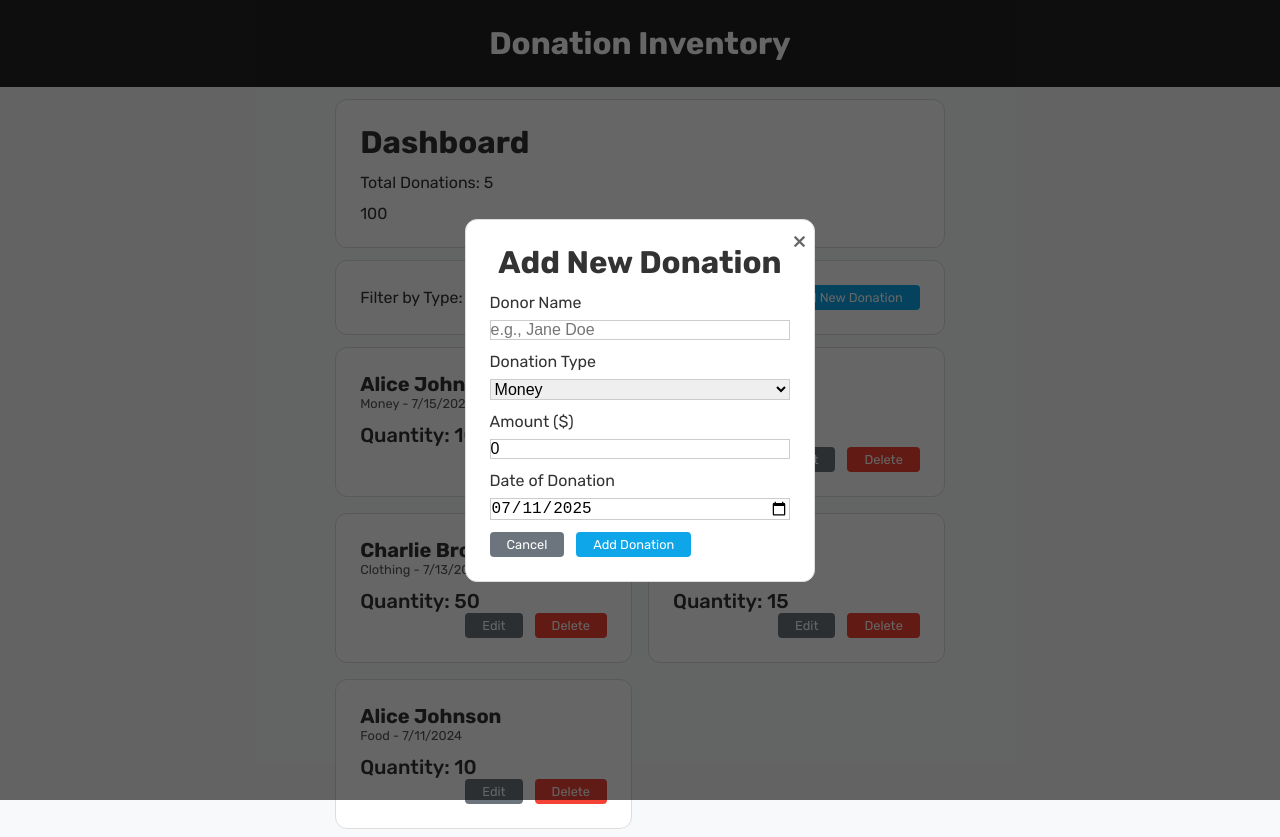
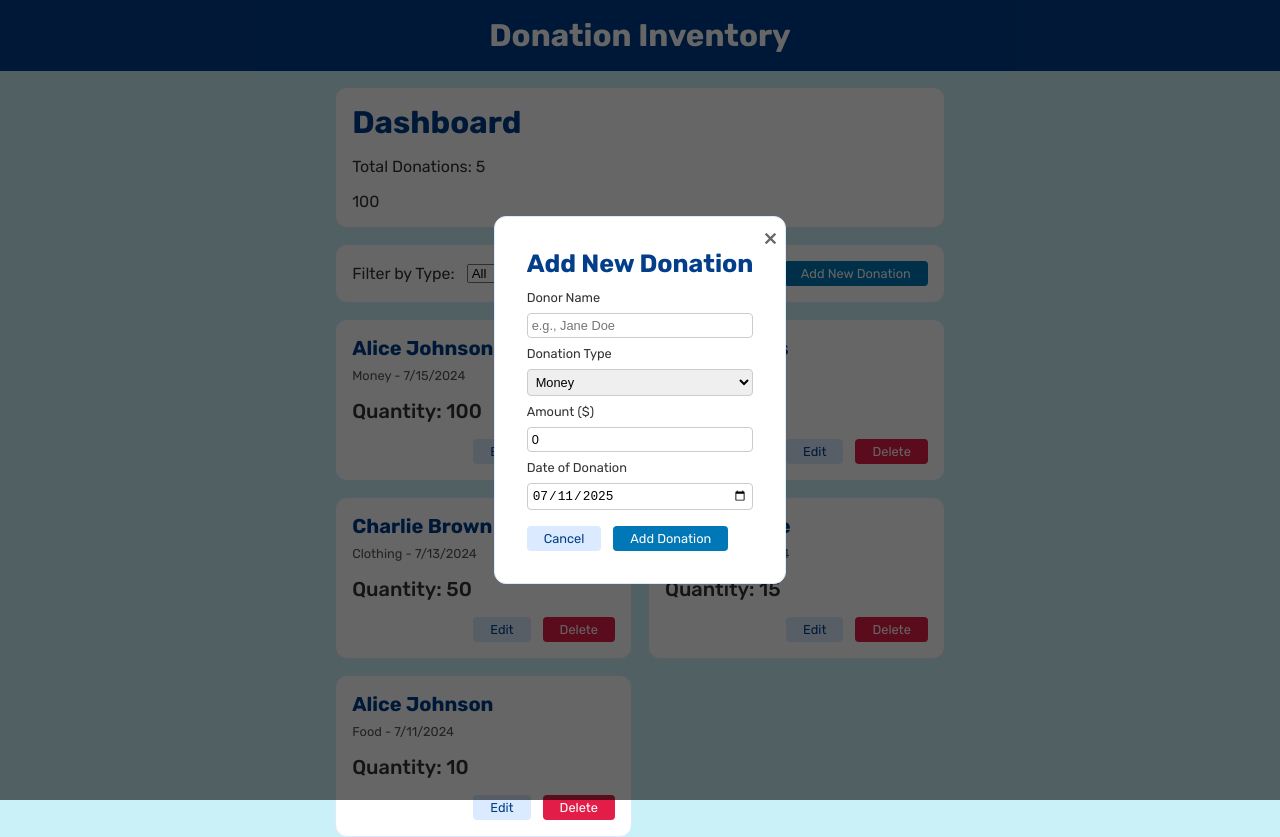
Before and after one commit to ganeshreddychimmula/animal-shelter-donation-inventory, a React (Vite) app: page / in a window 1280 px wide. Both pictures are taken after a click on the button "Add New Donation". Built offline with nearby package versions, Linux system fonts and the light colour scheme.

Commit message:
Add a pallete

```diff
--- a/src/App.jsx
+++ b/src/App.jsx
@@ -98,7 +98,7 @@ function App() {
       <div className="l-grid">
         {filteredDonations.map((donation) => (
           <div key={donation.id} className="l-box l-stack">
-            <div className="b-donation-item__header">
+            <div className=" l-stack b-donation-item__header">
               <h3>{donation.donorName}</h3>
               <p className="b-donation-item__meta">
                 {donation.type} - {new Date(donation.date).toLocaleDateString()}
@@ -109,7 +109,7 @@ function App() {
             </p>
             <div
               className="l-cluster"
-              style={{ "--cluster-justify": "flex-end", marginTop: "auto" }}
+              style={{ "--cluster-justify": "flex-end" }}
             >
               <button
                 className="b-button b-button--secondary"
@@ -134,7 +134,7 @@ function App() {
   return (
     <div className="l-stack" style={{"--stack-space": "0"}}>
       <Header />
-      <main className="l-stack l-center" style={{"--stack-space": "var(--space-s2)"}}>
+      <main className="l-stack l-center">
         <Modal isOpen={isModalOpen} onClose={handleCloseModal}>
           <DonationForm
             onSubmit={(donation) => {
@@ -179,7 +179,7 @@ function App() {
           </div>
           <button
             onClick={handleOpenModal}
-            className="b-button"
+            className="b-button b-button--primary"
           >
             Add New Donation
           </button>
--- a/src/assets/css/block.css
+++ b/src/assets/css/block.css
@@ -1,5 +1,13 @@
 header.b-header{
     border-radius: 0;
+}
+
+header div h2{
+    color: var(--color-light, #fff);
+}
+
+main {
+    --stack-space: var(--s0);
 }
 
 /* --- Button Block --- */
@@ -7,7 +15,7 @@ header.b-header{
   padding: var(--s-3) var(--s0);
   border-radius: var(--s-3);
   background-color: var(--primary-color);
-  color: #fff;
+  color:var(--primary-button-text-color);
   font-weight: 400;
   border: var(--border-thin) solid transparent;
   text-align: center;
@@ -15,17 +23,32 @@ header.b-header{
 }
 
 .b-button:hover {
-  opacity: 0.6;
+    opacity: 60%;
+}
+
+.b-button--primary:hover {
+  background-color: var(--color-dark);
+  opacity: 100%;
 }
 
 .b-button--secondary {
-  background-color: #6c757d; /* Gray */
+  background-color: var(--border-color); /* Gray */
+    color: var(--text-primary);
+}
+
+.b-button--secondary:hover{
+  background-color: var(--text-primary); /* Gray */
+    color: var(--border-color);
 }
 
 .b-button--danger {
-    background-color: #f44336; /* Red */
+  background-color: var(--destructive); /* red */
 }
 
+.b-modal{
+    position:relative;
+    --box-padding:var(--s2);
+}
 /* --- Modal Close Button --- */
 .b-modal-close-button {
   position: absolute;
@@ -46,31 +69,37 @@ header.b-header{
     /* Layout is handled by l-stack */
 }
 
-.b-donation-form h2 {
+.b-donation-form h3 {
     margin-bottom: var(--s-1);
     text-align: center;
 }
 
 .b-form-donation__field {
+    --stack-space: var(--s-2);
+}
+
+.b-form-donation__field label {
+    display: block;
+    font-size: var(--font--1);
 }
 
 .b-donation-form__input {
     --stack-space: var(--s-2);
-    padding: var(--s-4);
+    padding: var(--s-3);
     border: var(--border-thin) solid #ccc;
-    border-radius: var(--s-4);
-    font-size: var(--font-0);
+    border-radius: var(--s-3);
+    font-size: var(--font--1);
     width: 100%;;
 }
 
 .b-donation-form__input:focus {
     outline: none;
-    border-color: var(--primary-color);
-    box-shadow: 0 0 0 1px var(--primary-focus-ring-color);
+    border-color: var(--secondary);
+    box-shadow: 0 0 0 1px var(--secondary);
 }
 
 .b-donation-form__error {
-    color: #dc3545; /* Red */
+    color: var(--des); /* Red */
     background-color: #f8d7da; /* Light red */
     border: var(--border-thin) solid #f5c2c7;
     padding: var(--s0);
@@ -80,12 +109,20 @@ header.b-header{
 /* --- Filters Block (Aesthetics only) --- */
 .b-filters__select {
     padding: var(--space-1);
-    border: var(--border-thin) solid #ccc;
+    border: var(--border-thin) solid var(--border-color);
     border-radius: var(--s-2);
     min-width: 150px;
 }
 
+.b-filters__select:last-child {
+    border-bottom: 1px solid var(--border-color);
+}
+
 /* --- Donation Item Block (Aesthetics only) --- */
+.b-donation-item__header{
+ --stack-space: var(--s-2)
+}
+
 .b-donation-item__header h3 {
     font-size: var(--font-1);
 }
--- a/src/assets/css/global.css
+++ b/src/assets/css/global.css
@@ -62,15 +62,34 @@
 /* Design Tokens & Axioms */
 :root {
   --font-family-rubik: "Rubik", sans-serif;
-  --primary-color: #0ea5e9; /* sky-500 */
-  --primary-focus-ring-color: rgba(14, 165, 233, 0.5);
+  --primary-color: #0077B6;
+  --primary-dark: #023E8A;/* For hover states */
+    /* Highlights / Secondary states */
+  --secondary: #90E0EF;
+    /* Destructive Color (for delete actions) - IMPORTANT */
+  --destructive: #e11d48; /* A standard, clear red */
+
+  /* Neutrals & Backgrounds */
+  --bg-main: #CAF0F8;        /* Main page background (Pale Blue) */
+  --bg-surface: #ffffff;     /* Card and modal background (White) */
+  --text-primary: #023E8A;   /* Main text color (Dark Blue) */
+  --text-on-primary: #ffffff;/* White text for buttons */
+  --border-color: #dbeafe;   /* A very light blue for borders */
+
+  --primary-text-color: var(--text-primary);
+  --primary-focus-ring-color: var(--primary-color);
+  --primary-button-color: var(--primary-color);
+  --primary-button-text-color: var(--text-on-primary);
+    --color-light: var(--bg-surface, #ffffff);
+  --color-dark: var(--primary-dark, #023E8A);
+  --color-border: var(--border-color, #dbeafe);
   --border-thin: 1px;
-  --color-light: #fff;
-  --color-dark: #222;
-  --color-border: #ddd;
+
   --measure: 60ch; /* Readability axiom */
   --cluster-gap: var(--s-1); /* Default gap for clusters */
   --grid-min-item-size: 20ch;
+  --stack-space: var(--s-1); /* Default space between stack items */
+  --box-padding: var(--s0);
 }
 
 html, body{
@@ -80,7 +99,7 @@ html, body{
 }
 
 body{
-  background-color: #f8f9fa;
+  background-color: var(--bg-main);
   color: #333;
 }
 
@@ -97,6 +116,10 @@ p, li, blockquote {
 h1, h2, h3, h4, h5, h6 {
     font-weight: 700;
     max-inline-size: var(--measure);
+}
+
+h1, h2, h3 {
+  color: var(--primary-text-color);
 }
 
 h1 { font-size: var(--font-4); }
--- a/src/components/DonationFom.jsx
+++ b/src/components/DonationFom.jsx
@@ -43,7 +43,7 @@ const DonationForm = ({ onSubmit, onClose, initialData }) => {
 
   return (
     <form onSubmit={handleSubmit} className="l-stack b-donation-form">
-      <h2>{initialData ? "Edit Donation" : "Add New Donation"}</h2>
+      <h3>{initialData ? "Edit Donation" : "Add New Donation"}</h3>
       {error && <p className="b-donation-form__error">{error}</p>}
 
       <div className="l-stack b-form-donation__field">
@@ -114,7 +114,7 @@ const DonationForm = ({ onSubmit, onClose, initialData }) => {
         <button type="button" onClick={onClose} className="b-button b-button--secondary">
           Cancel
         </button>
-        <button type="submit" className="b-button">
+        <button type="submit" className="b-button b-button--primary">
           {initialData ? "Update" : "Add"} Donation
         </button>
       </div>
--- a/src/components/Modal.jsx
+++ b/src/components/Modal.jsx
@@ -19,7 +19,7 @@ const Modal = ({ isOpen, onClose, children }) => {
 
   return (
     <div className="l-imposter" onClick={onClose}>
-      <div className="l-box" style={{position: 'relative'}} onClick={(e) => e.stopPropagation()}>
+      <div className="l-box b-modal"  onClick={(e) => e.stopPropagation()}>
         <button className="b-modal-close-button" onClick={onClose}>
           &times;
         </button>
```
